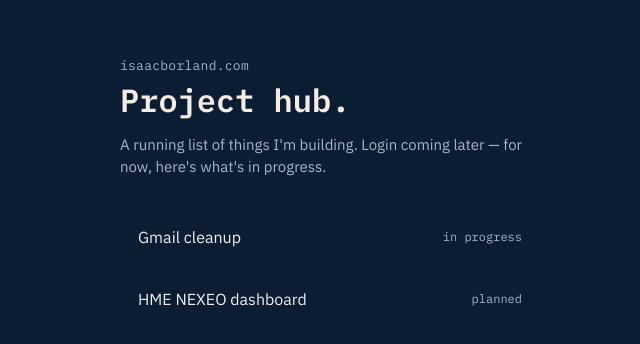
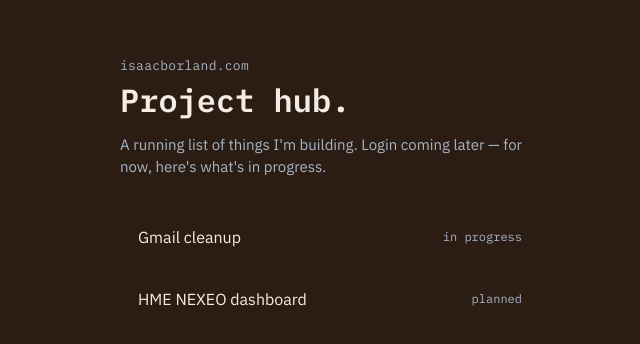
Before and after one commit to isaacborland21-lab/Isaacborland, a Next.js app: page / in a window 1280 px wide. Shown: the part 204-548 px from the top of the page, without its empty margins (310-950 px from the left). Built offline with nearby package versions, Linux system fonts and the light colour scheme.

Commit message:
Compute season server-side and set it as a data attribute on html

```diff
--- a/app/layout.tsx
+++ b/app/layout.tsx
@@ -6,13 +6,25 @@
   description: "Personal site and project hub.",
 };
 
+type Season = "fall" | "winter" | "spring" | "summer";
+
+function getSeason(date: Date): Season {
+  const month = date.getMonth(); // 0 = January
+  if (month === 11 || month === 0 || month === 1) return "winter";
+  if (month >= 2 && month <= 4) return "spring";
+  if (month >= 5 && month <= 7) return "summer";
+  return "fall"; // Sep, Oct, Nov
+}
+
 export default function RootLayout({
   children,
 }: {
   children: React.ReactNode;
 }) {
+  const season = getSeason(new Date());
+
   return (
-    <html lang="en">
+    <html lang="en" data-season={season}>
       <head>
         <link rel="preconnect" href="https://fonts.googleapis.com" />
         <link
```
